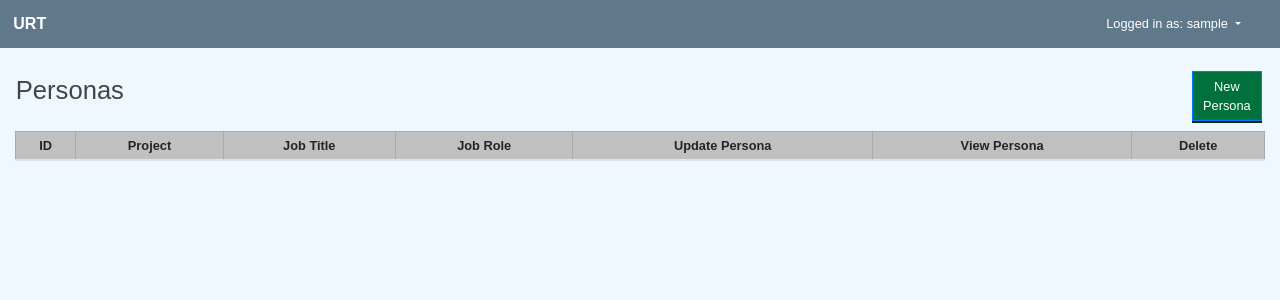
After one commit to tiggaa/URA, a Flask app: page /personas in a window 1280 px wide. The commit adds this page. Shown: the top 300 px of the page. Run offline with Flask 2, Linux system fonts and the light colour scheme; the visitor is signed in with stand-in values (Sample User, id 1); data comes from the database, SQL or seed files in the repository; data that the repository does not hold is empty; style sheets or scripts are compiled from the project's sources; some libraries are stand-ins or nearby versions.

Commit message:
Create Persona List, Add, Update, Delete

```diff
--- a/UserResearch/blueprints/__init__.py
+++ b/UserResearch/blueprints/__init__.py
@@ -2,4 +2,5 @@ from .users.routes import users
 from .posts.routes import posts
 from .main.routes import main
 from .projects.routes import projects
+from .personas.routes import personas
 from .errors.handlers import errors
--- /dev/null
+++ b/UserResearch/blueprints/personas/routes.py
@@ -0,0 +1,182 @@
+from flask import render_template, url_for, flash, redirect, request, Blueprint
+from flask_login import login_user, current_user, logout_user, login_required
+from UserResearch import db, bcrypt
+from UserResearch.util import accounts_forbidden
+from UserResearch.models import Persona, Project, Rank, Service, Service_type, Worker_type
+from .forms import AddPersonaForm
+
+personas = Blueprint('personas', __name__)
+
+@personas.route("/add_persona", methods=['GET', 'POST'])
+@accounts_forbidden([1, 2])
+def add():
+    # Search for dynamic Choices
+    projects = Project.query.all()
+    project_list = [(i.id, str(i.id) + " - " + i.project_name) for i in projects]
+    ranks = Rank.query.all()
+    rank_list = [(i.id, i.nato_rank + ' - ' + i.description) for i in ranks]
+    services = Service.query.all()
+    service_list = [(i.id, i.service) for i in services]
+    service_types = Service_type.query.all()
+    service_types_list = [(i.id, i.service_type) for i in service_types]
+    worker_types = Worker_type.query.all()
+    worker_type_list = [(i.id, i.worker_type) for i in worker_types]
+    form = AddPersonaForm()
+    form.project_id.choices = project_list
+    form.lower_rank.choices = rank_list
+    form.higher_rank.choices = rank_list
+    form.service.choices = service_list
+    form.service_type.choices = service_types_list
+    form.worker_type.choices = worker_type_list
+    if form.validate_on_submit():
+        if form.picture.data:
+            picture_file = save_picture(form.picture.data)
+        else:
+            picture_file = 'default.jpeg'
+        persona = Persona(
+            project_id                  = form.project_id.data,
+            image_file                  = picture_file,
+            job_title                   = form.job_title.data,
+            job_role                    = form.job_role.data,
+            lower_rank                  = form.lower_rank.data,
+            higher_rank                 = form.higher_rank.data,
+            profile_narrative           = form.profile_narrative.data,
+            name                        = form.name.data,
+            age                         = form.age.data,
+            service                     = form.service.data,
+            service_type                = form.service_type.data,
+            worker_type                 = form.worker_type.data,
+            length_of_service           = form.length_of_service.data,
+            location                    = form.location.data,
+            hobbies                     = form.hobbies.data,
+            personality                 = form.personality.data,
+            internet_primary_use        = form.internet_primary_use.data,
+            internet_favourite_sites    = form.internet_favourite_sites.data,
+            internet_computer           = form.internet_computer.data,
+            tool_req_scalable_training  = form.tool_req_scalable_training.data,
+            tool_req_tool_training      = form.tool_req_tool_training.data,
+            tool_req_tool_awareness     = form.tool_req_tool_awareness.data,
+            tool_req_tool_knowledge     = form.tool_req_tool_knowledge.data,
+            tool_req_data_input_req     = form.tool_req_data_input_req.data,
+            user_goals                  = form.user_goals.data,
+            business_goals              = form.business_goals.data,
+            )
+        db.session.add(persona)
+        db.session.commit()
+        flash(f'Your persona has been created!', 'success')
+        return redirect(url_for('personas.list'))
+    return render_template('personas/add.html', title='Create Persona', form=form)
+
+@personas.route("/personas", methods=['GET'])
+@accounts_forbidden([1, 2])
+def list():
+    personas = Persona.query.all()
+    return render_template('personas/list.html', title='Personas', personas=personas)
+
+@personas.route("/<int:id>/view_persona", methods=['GET'])
+@accounts_forbidden([1, 2])
+def view_persona(id):
+    persona = Persona.query.get_or_404(id)
+    image_file = url_for('static', filename='persona_pics/' + persona.image_file)
+    lower = Rank.query.get_or_404(persona.lower_rank)
+    upper = Rank.query.get_or_404(persona.higher_rank)
+    return render_template('personas/view.html', title='Personas', image_file=image_file, lower=lower, upper=upper, persona=persona)
+
+@personas.route("/<int:id>/edit_persona", methods=['GET', 'POST'])
+@accounts_forbidden([1, 2])
+def edit_persona(id):
+    persona = Persona.query.get_or_404(id)
+    # Search for dynamic Choices
+    projects = Project.query.all()
+    project_list = [(i.id, str(i.id) + " - " + i.project_name) for i in projects]
+    ranks = Rank.query.all()
+    rank_list = [(i.id, i.nato_rank + ' - ' + i.description) for i in ranks]
+    services = Service.query.all()
+    service_list = [(i.id, i.service) for i in services]
+    service_types = Service_type.query.all()
+    service_types_list = [(i.id, i.service_type) for i in service_types]
+    worker_types = Worker_type.query.all()
+    worker_type_list = [(i.id, i.worker_type) for i in worker_types]
+    # Setup forms
+    form = AddPersonaForm()
+    form.project_id.choices = project_list
+    form.lower_rank.choices = rank_list
+    form.higher_rank.choices = rank_list
+    form.service.choices = service_list
+    form.service_type.choices = service_types_list
+    form.worker_type.choices = worker_type_list
+    # POST
+    if form.validate_on_submit():
+        if form.picture.data:
+            picture_file = save_picture(form.picture.data)
+        else:
+            picture_file = 'default.jpeg'
+        persona = Persona(
+            project_id                  = form.project_id.data,
+            image_file                  = picture_file,
+            job_title                   = form.job_title.data,
+            job_role                    = form.job_role.data,
+            lower_rank                  = form.lower_rank.data,
+            higher_rank                 = form.higher_rank.data,
+            profile_narrative           = form.profile_narrative.data,
+            name                        = form.name.data,
+            age                         = form.age.data,
+            service                     = form.service.data,
+            service_type                = form.service_type.data,
+            worker_type                 = form.worker_type.data,
+            length_of_service           = form.length_of_service.data,
+            location                    = form.location.data,
+            hobbies                     = form.hobbies.data,
+            personality                 = form.personality.data,
+            internet_primary_use        = form.internet_primary_use.data,
+            internet_favourite_sites    = form.internet_favourite_sites.data,
+            internet_computer           = form.internet_computer.data,
+            tool_req_scalable_training  = form.tool_req_scalable_training.data,
+            tool_req_tool_training      = form.tool_req_tool_training.data,
+            tool_req_tool_awareness     = form.tool_req_tool_awareness.data,
+            tool_req_tool_knowledge     = form.tool_req_tool_knowledge.data,
+            tool_req_data_input_req     = form.tool_req_data_input_req.data,
+            user_goals                  = form.user_goals.data,
+            business_goals              = form.business_goals.data,
+            )
+        db.session.commit()
+        flash(f'Your persona has been updated!', 'success')
+        return redirect(url_for('personas.list'))
+    # GET
+    elif request.method == 'GET':
+        form.project_id.data = persona.project_id
+        form.picture.data = persona.image_file
+        form.job_title.data = persona.job_title
+        form.job_role.data = persona.job_role
+        form.lower_rank.data = persona.lower_rank
+        form.higher_rank.data = persona.higher_rank
+        form.profile_narrative.data = persona.profile_narrative
+        form.name.data = persona.name
+        form.age.data = int(persona.age)
+        form.service.data = persona.service
+        form.service_type.data = persona.service_type
+        form.worker_type.data = persona.worker_type
+        form.length_of_service.data = int(persona.length_of_service)
+        form.location.data = persona.location
+        form.hobbies.data = persona.hobbies
+        form.personality.data = persona.personality
+        form.internet_primary_use.data = persona.internet_primary_use
+        form.internet_favourite_sites.data = persona.internet_favourite_sites
+        form.internet_computer.data = persona.internet_computer
+        form.tool_req_scalable_training.data = persona.tool_req_scalable_training
+        form.tool_req_tool_training.data = persona.tool_req_tool_training
+        form.tool_req_tool_awareness.data = persona.tool_req_tool_awareness
+        form.tool_req_tool_knowledge.data = persona.tool_req_tool_knowledge
+        form.tool_req_data_input_req.data = persona.tool_req_data_input_req
+        form.user_goals.data = persona.user_goals
+        form.business_goals.data = persona.business_goals
+    return render_template('personas/add.html', title='Edit Persona', form=form)
+
+@personas.route("/<int:id>/delete_persona", methods=['GET'])
+@accounts_forbidden([1, 2])
+def delete_persona(id):
+    persona = Persona.query.get_or_404(id)
+    db.session.delete(persona)
+    db.session.commit()
+    flash(f'Your persona has been deleted!', 'success')
+    return redirect(url_for('personas.list'))
--- a/UserResearch/models.py
+++ b/UserResearch/models.py
@@ -59,6 +59,7 @@ class Project(db.Model):
     project_name= db.Column(db.String(100), nullable=False)
     project_description= db.Column(db.Text, nullable=False)
     project_team= db.Column(db.Integer, db.ForeignKey('team.id'), nullable=False)
+    persona     = db.relationship('Persona', backref='projectList', lazy=True)
 
 class Team(db.Model):
     id          = db.Column(db.Integer, primary_key=True)
@@ -78,14 +79,17 @@ class Rank(db.Model):
 class Service(db.Model):
     id          = db.Column(db.Integer, primary_key=True)
     service     = db.Column(db.String(5), nullable=False)
+    persona     = db.relationship('Persona', backref='serviceList', lazy=True)
 
 class Service_type(db.Model):
     id          = db.Column(db.Integer, primary_key=True)
     service_type = db.Column(db.String(5), nullable=False)
+    persona     = db.relationship('Persona', backref='serviceTypeList', lazy=True)
 
 class Worker_type(db.Model):
     id          = db.Column(db.Integer, primary_key=True)
     worker_type = db.Column(db.String(5), nullable=False)
+    persona     = db.relationship('Persona', backref='workerType', lazy=True)
 
 class Persona(db.Model):
     id          = db.Column(db.Integer, primary_key=True)
--- a/UserResearch/routes.py
+++ b/UserResearch/routes.py
@@ -86,3 +86,4 @@ app.register_blueprint(UserResearch.blueprints.posts)
 app.register_blueprint(UserResearch.blueprints.main)
 app.register_blueprint(UserResearch.blueprints.errors)
 app.register_blueprint(UserResearch.blueprints.projects)
+app.register_blueprint(UserResearch.blueprints.personas)
--- a/UserResearch/templates/includes/_navbar.html
+++ b/UserResearch/templates/includes/_navbar.html
@@ -22,7 +22,7 @@
               <a class="nav-item nav-link" href="{{ url_for('main.home') }}">Home</a>
           </li>
           <li class="nav-item">
-              <a class="nav-item nav-link" href="{{ url_for('main.about') }}">Personas</a>
+              <a class="nav-item nav-link" href="{{ url_for('personas.list') }}">Personas</a>
           </li>
           <li class="nav-item">
               <a class="nav-item nav-link" href="/about">User Stories</a>
@@ -39,7 +39,7 @@
             <div class="dropdown-menu dropdown-primary" aria-labelledby="navbarDropdownMenuLink">
                 <a class="dropdown-item" href="{{ url_for('posts.new_post') }}">Post</a>
                 <a class="dropdown-item" href="{{ url_for('projects.add') }}">Project</a>
-                <a class="dropdown-item" href="#">Persona</a>
+                <a class="dropdown-item" href="{{ url_for('personas.add') }}">Persona</a>
                 <a class="dropdown-item" href="#">User Storey</a>
                 <a class="dropdown-item" href="#">Stakeholder</a>
             </div>
--- /dev/null
+++ b/UserResearch/templates/personas/list.html
@@ -0,0 +1,44 @@
+{% extends "layout.html" %}
+{% block content %}
+<div>
+  <div class="row">
+      <div class="col-lg-11">
+            <h1 class="font-weight-bold page-title"><small>Personas</small></h1>
+        </div>
+        <div class="col-lg-1">
+            <a class='btn btn btn-primary save float-right m-1' href="{{ url_for('personas.add')}}">New Persona</a>
+        </div>
+    </div>
+    <div class="row">
+      <div class="col-sm-12 table-responsive">
+            <table class="display table table-striped text-center table-bordered table-sm dataTable"
+              cellspacing="0" width="100%" role="grid" aria-describedby="dtBasicExample_info" style="width: 100%;">
+              <thead>
+                <tr role="row">
+                  <th>ID</th>
+                  <th>Project</th>
+                  <th>Job Title</th>
+                  <th>Job Role</th>
+                  <th>Update Persona</th>
+                  <th>View Persona</th>
+                  <th>Delete</th>
+                </tr>
+              </thead>
+              {% for persona in personas %}
+              <tr role="row" class="odd">
+                <td class="sorting_1">{{ persona.id }}</td>
+                <td>{{ persona.projectList.project_name }}</td>
+                <td>{{ persona.job_title }}</td>
+                <td>{{ persona.job_role }}</td>
+                <td><a class="btn btn-secondary" href="{{ url_for('personas.edit_persona', id=persona.id)}}">  Edit  </a></td>
+                <td><a class="btn btn-secondary" href="{{ url_for('personas.view_persona', id=persona.id)}}">  View  </a></td>
+                <td><a class="btn btn-danger" href="{{ url_for('personas.delete_persona', id=persona.id)}}">  Delete  </a></td>
+              </tr>
+              {% endfor %}
+            </table>
+      </div>
+    </div>
+</div>
+{% endblock content %}
+
+delete_persona
```
Also changed, not shown: UserResearch/blueprints/personas/forms.py (added, +33 -0 lines), UserResearch/blueprints/personas/utils.py (added, +17 -0 lines), UserResearch/templates/includes/_formhelpers.html (+38 -1 lines), UserResearch/templates/personas/add.html (added, +60 -0 lines), UserResearch/templates/personas/view.html (added, +51 -0 lines), UserResearch/blueprints/personas/__init__.py (added), UserResearch/static/persona_pics/default.jpeg (added).
